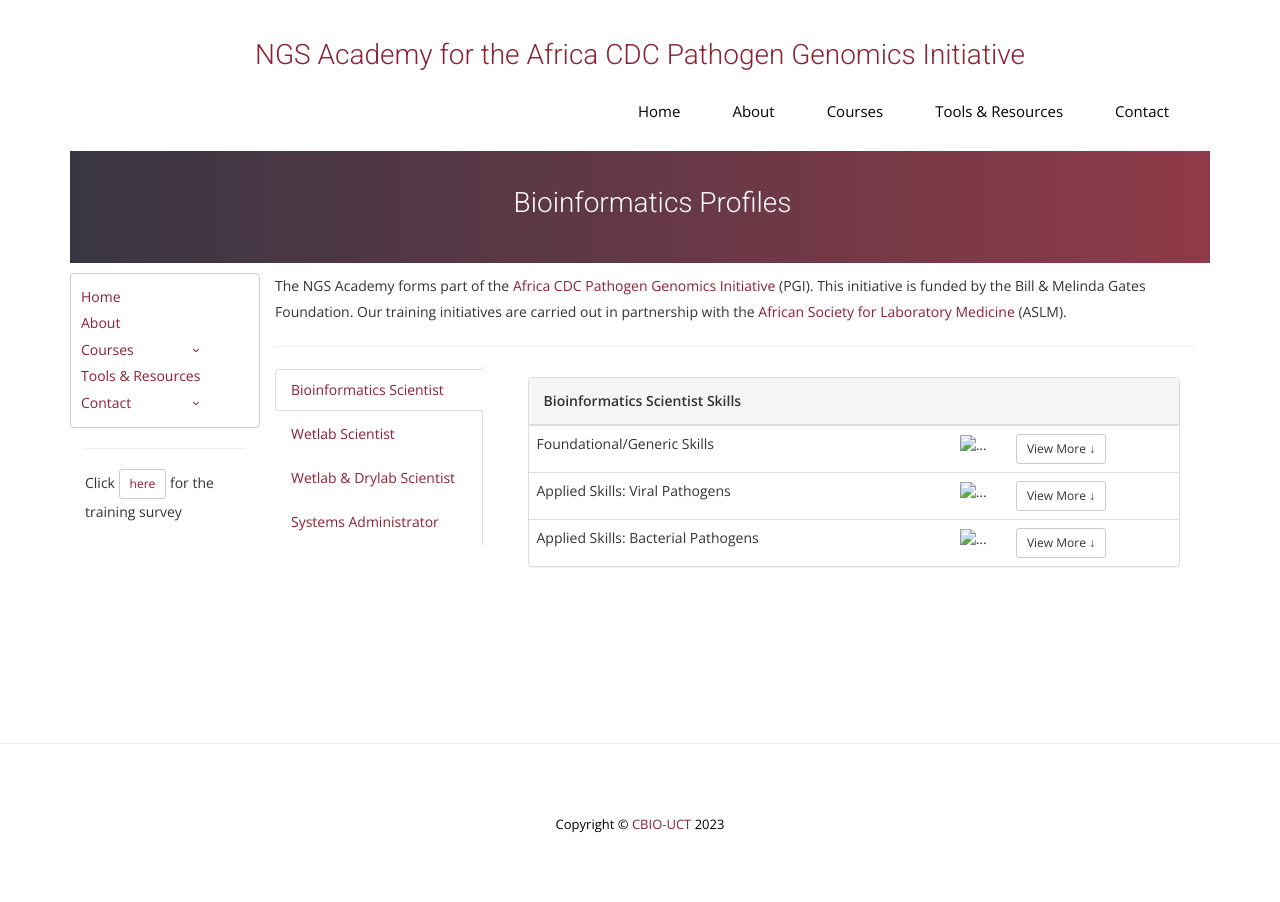
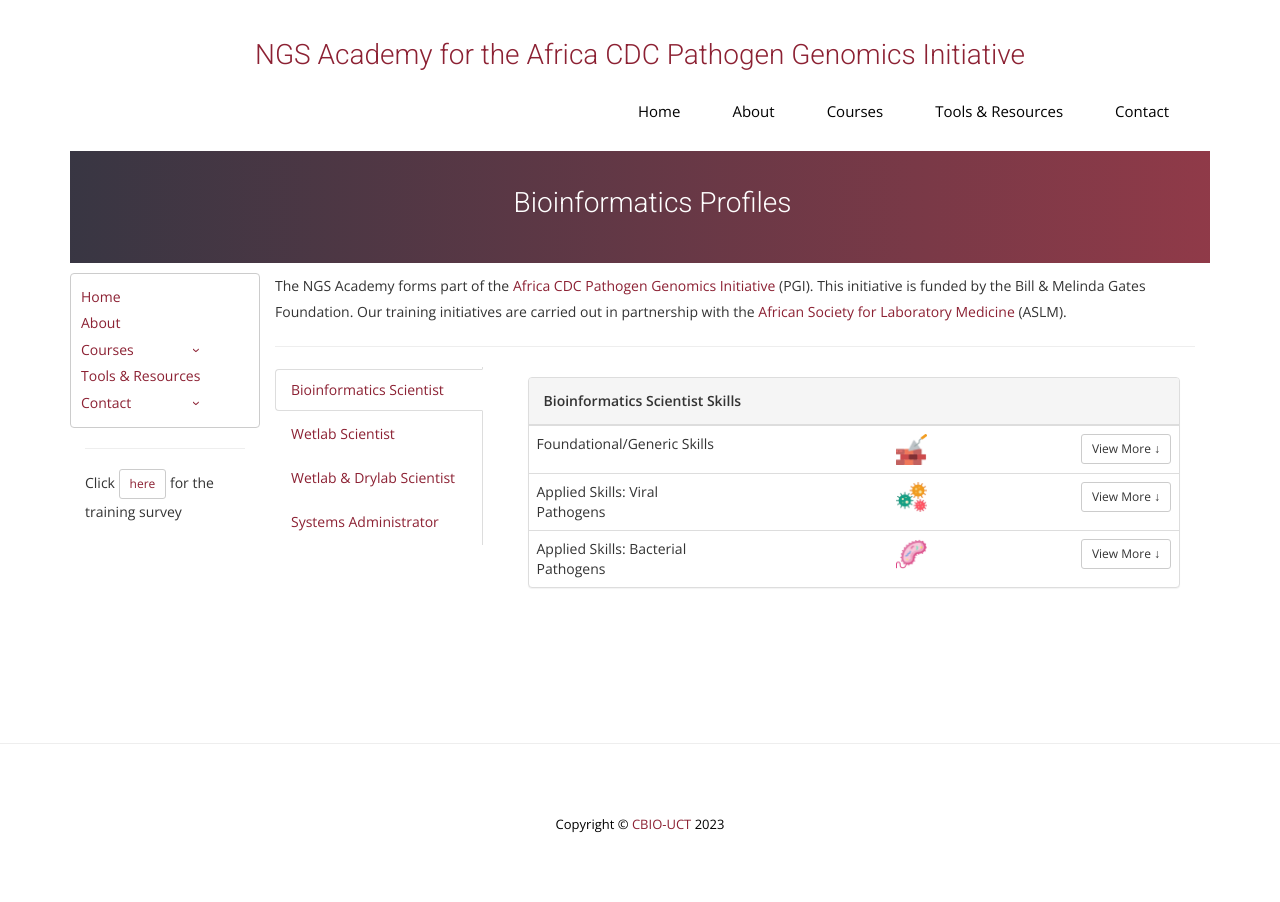
Before and after one commit to uct-cbio/ngs-academy, a Jekyll site: the page built from profiles0004.html, in a window 1280 px wide. Built offline with Jekyll 4.4.1, drawn with Linux system fonts in a browser that asks for light colours; nearby versions of some CDN libraries; some web fonts are replaced; library files that are not in the unit come from our copies; comment, search, counter and statistics services are not loaded.

Commit message:
updated bio infor profiles

```diff
--- a/profiles0004.html
+++ b/profiles0004.html
@@ -89,7 +89,7 @@
         <tr data-toggle="collapse" id="table1" data-target=".table1">
           <td>Foundational/Generic Skills</td>
           <td></td>
-          <td class="text-center"><img alt="..." width="10%" src="{{ site.baseurl }}img/brickwall_1.png" /></td>
+          <td class="text-center"><img alt="..." width="10%" src="/ngs-academy/img/brickwall_1.png" /></td>
           <td><button class="btn btn-default btn-sm"> View More &darr;</button></td>
           <!--
           <td></td>
@@ -172,7 +172,7 @@
         <tr data-toggle="collapse" id="table2" data-target=".table2">
           <td>Applied Skills: Viral Pathogens</td>
           <td></td>
-        <td class="text-center"> <img alt="..." width="10%" src="{{ site.baseurl }}img/virus_1.png" /></td>
+        <td class="text-center"> <img alt="..." width="10%" src="/ngs-academy/img/virus_1.png" /></td>
           <td><button class="btn btn-default btn-sm"> View More 	&darr;</button></td>
           <!--
           <td></td>
@@ -250,7 +250,7 @@
         <tr data-toggle="collapse" id="table3" data-target=".table3">
           <td>Applied Skills: Bacterial Pathogens</td>
           <td></td>
-          <td class="text-center"><img alt="..." width="10%" src="{{ site.baseurl }}img/bacteria_1.png" /></td>
+          <td class="text-center"><img alt="..." width="10%" src="/ngs-academy/img/bacteria_1.png" /></td>
           <td><button class="btn btn-default btn-sm"> View More &darr;</button></td>
           <!--
           <td></td>
@@ -346,7 +346,7 @@
         <tr data-toggle="collapse" id="table01" data-target=".table01">
           <td>Foundational/Generic Skills</td>
           <td></td>
-          <td class="text-center"><img alt="..." width="10%" src="{{ site.baseurl }}img/brickwall_1.png" /></td>
+          <td class="text-center"><img alt="..." width="10%" src="/ngs-academy/img/brickwall_1.png" /></td>
           <td><button class="btn btn-default btn-sm"> View More &darr;</button></td>
           <!--
           <td></td>
@@ -387,7 +387,7 @@
         <tr data-toggle="collapse" id="table02" data-target=".table02">
           <td>Applied Skills: Viral Pathogens</td>
           <td></td>
-        <td class="text-center"> <img alt="..." width="10%" src="{{ site.baseurl }}img/virus_1.png" /></td>
+        <td class="text-center"> <img alt="..." width="10%" src="/ngs-academy/img/virus_1.png" /></td>
           <td><button class="btn btn-default btn-sm"> View More 	&darr;</button></td>
           <!--
           <td></td>
@@ -440,7 +440,7 @@
         <tr data-toggle="collapse" id="table03" data-target=".table03">
           <td>Applied Skills: Bacterial Pathogens</td>
           <td></td>
-          <td class="text-center"><img alt="..." width="10%" src="{{ site.baseurl }}img/bacteria_1.png" /></td>
+          <td class="text-center"><img alt="..." width="10%" src="/ngs-academy/img/bacteria_1.png" /></td>
           <td><button class="btn btn-default btn-sm"> View More &darr;</button></td>
           <!--
           <td></td>
@@ -513,7 +513,7 @@
         <tr data-toggle="collapse" id="table010" data-target=".table010">
           <td>Foundational/Generic Skills</td>
           <td></td>
-          <td class="text-center"><img alt="..." width="10%" src="{{ site.baseurl }}img/brickwall_1.png" /></td>
+          <td class="text-center"><img alt="..." width="10%" src="/ngs-academy/img/brickwall_1.png" /></td>
           <td><button class="btn btn-default btn-sm"> View More &darr;</button></td>
           <!--
           <td></td>
@@ -572,7 +572,7 @@
         <tr data-toggle="collapse" id="table020" data-target=".table020">
           <td>Applied Skills: Viral Pathogens</td>
           <td></td>
-        <td class="text-center"> <img alt="..." width="10%" src="{{ site.baseurl }}img/virus_1.png" /></td>
+        <td class="text-center"> <img alt="..." width="10%" src="/ngs-academy/img/virus_1.png" /></td>
           <td><button class="btn btn-default btn-sm"> View More 	&darr;</button></td>
           <!--
           <td></td>
@@ -619,7 +619,7 @@
         <tr data-toggle="collapse" id="table030" data-target=".table030">
           <td>Applied Skills: Bacterial Pathogens</td>
           <td></td>
-          <td class="text-center"><img alt="..." width="10%" src="{{ site.baseurl }}img/bacteria_1.png" /></td>
+          <td class="text-center"><img alt="..." width="10%" src="/ngs-academy/img/bacteria_1.png" /></td>
           <td><button class="btn btn-default btn-sm"> View More &darr;</button></td>
           <!--
           <td></td>
```
